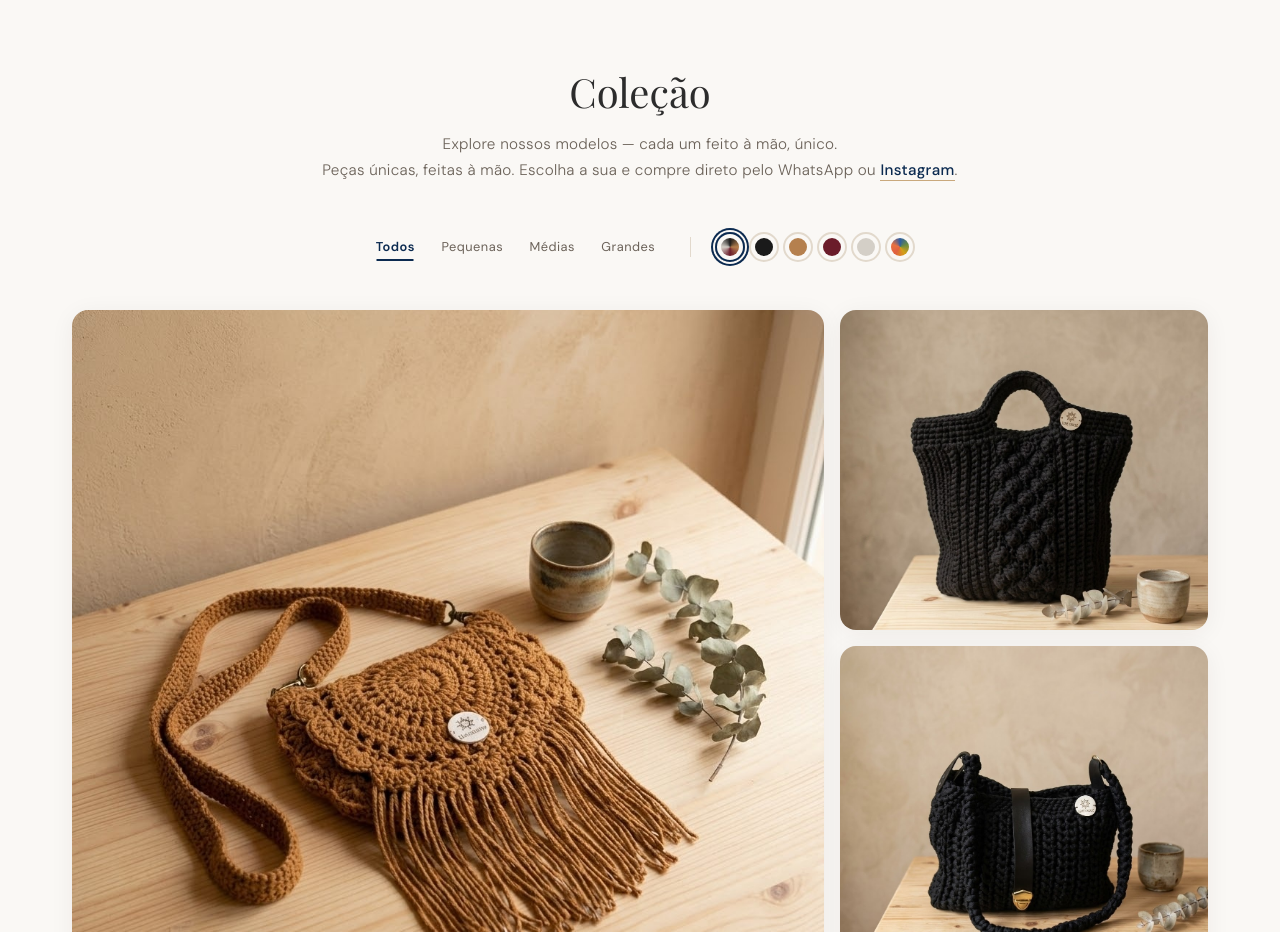
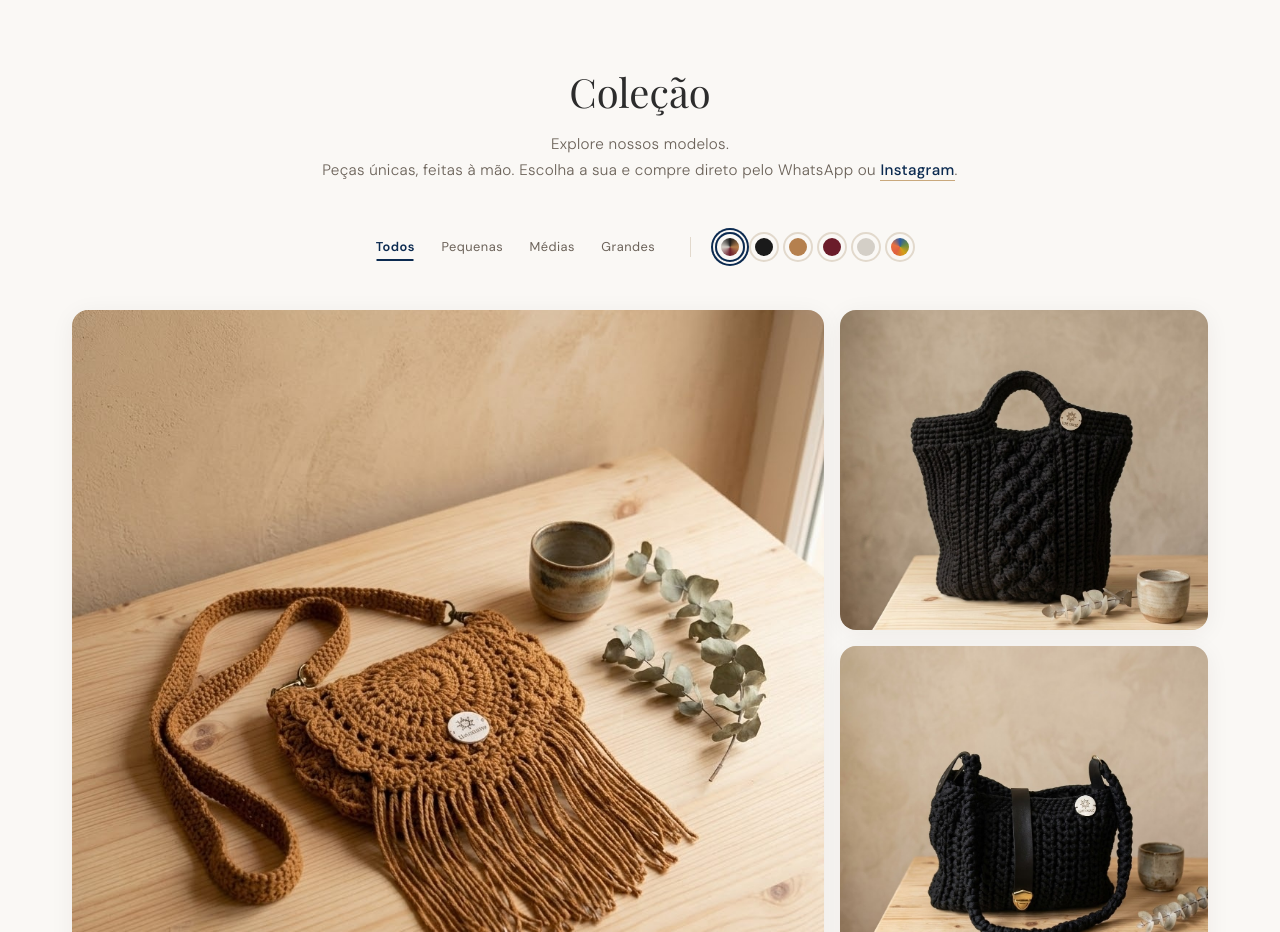
Before and after one commit to rickeew/leme.croche, a plain HTML site: page index.html in a window 1280 px wide. Shown: the part 820-1752 px from the top of the page. Drawn offline with nearby package versions, Linux system fonts and the light colour scheme; a web font is replaced by a local one.

Commit message:
copy: simplifica subtítulo do catálogo

```diff
--- a/index.html
+++ b/index.html
@@ -57,7 +57,7 @@
         <div class="container">
             <div class="section-header">
                 <h2>Coleção</h2>
-                <p class="section-subtitle">Explore nossos modelos — cada um feito à mão, único.<br>Peças únicas, feitas à mão. Escolha a sua e compre direto pelo WhatsApp ou <a href="https://ig.me/m/leme.croche" target="_blank" class="link-destaque">Instagram</a>.</p>
+                <p class="section-subtitle">Explore nossos modelos.<br>Peças únicas, feitas à mão. Escolha a sua e compre direto pelo WhatsApp ou <a href="https://ig.me/m/leme.croche" target="_blank" class="link-destaque">Instagram</a>.</p>
             </div>
 
             <!-- Filtros -->
```
